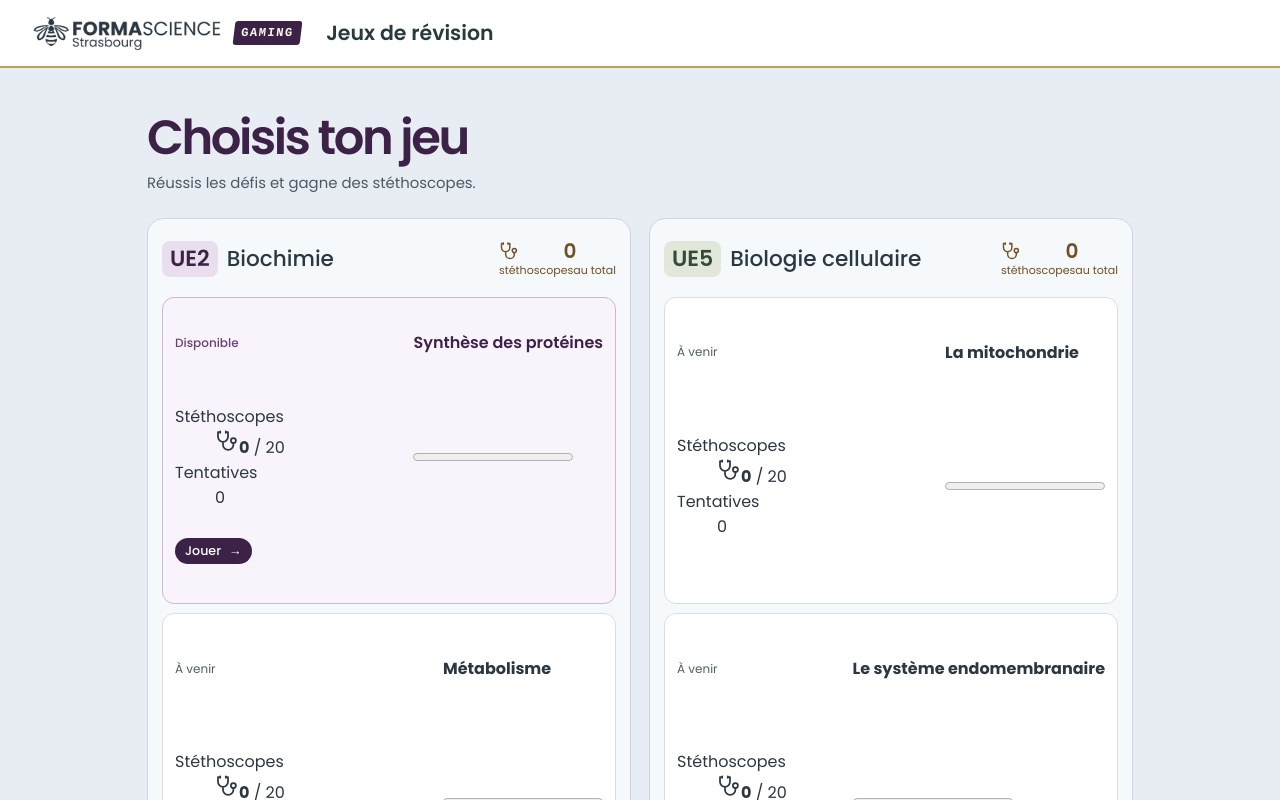
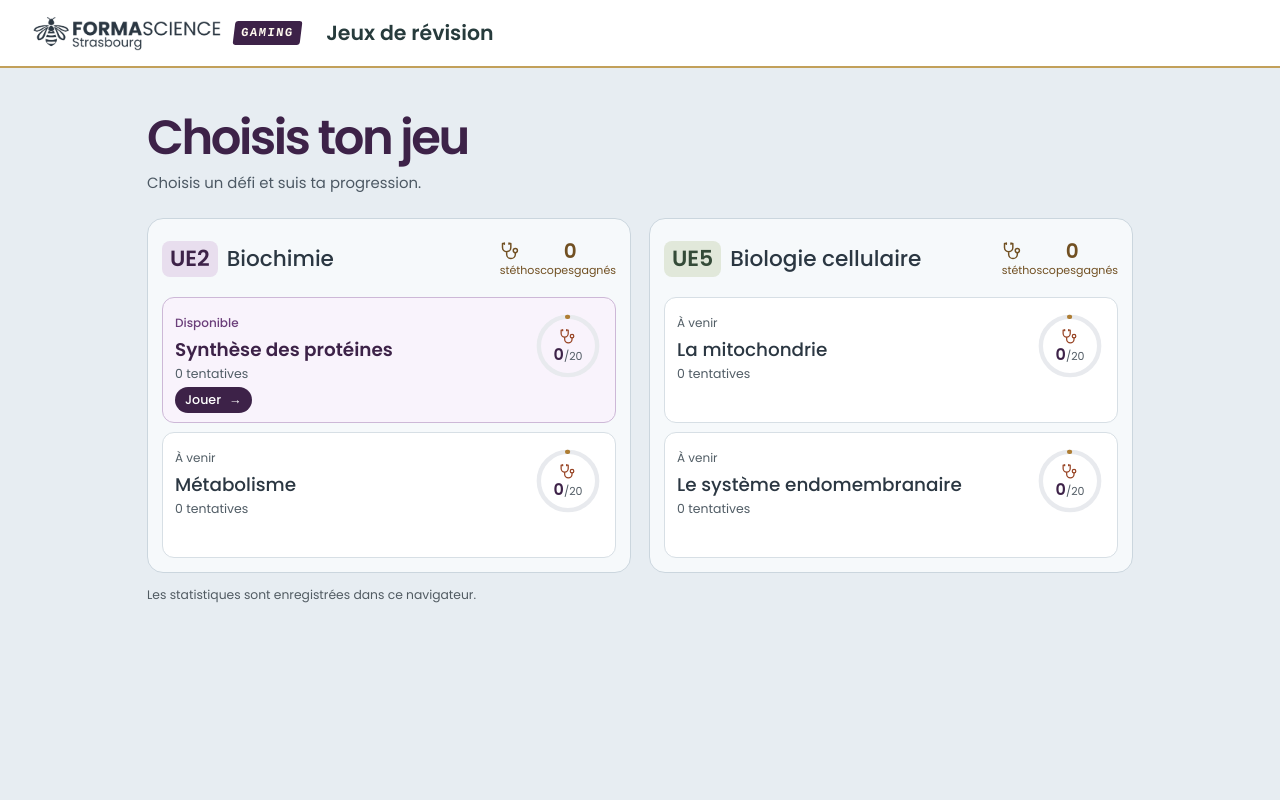
Before and after one commit to formascience-code/gaming, a Next.js app: page / in a window 1280 px wide. Shown: the top 800 px of the page. Built offline with nearby package versions, Linux system fonts and the light colour scheme.

Commit message:
Créer un nouvel accueil avec des cartes de jeu cliquables

```diff
--- a/app/page.tsx
+++ b/app/page.tsx
@@ -39,7 +39,7 @@ export default function GamingHome() {
     <main className={styles.library}>
       <section className={styles.intro} aria-labelledby="library-title">
         <h2 id="library-title">Choisis ton jeu</h2>
-        <p>Réussis les défis et gagne des stéthoscopes.</p>
+        <p>Choisis un défi et suis ta progression.</p>
       </section>
       <div className={styles.units}>
         {units.map(unit => {
@@ -47,8 +47,8 @@ export default function GamingHome() {
           const total = unitGames.reduce((sum, game) => sum + ('href' in game ? stats?.score ?? 0 : 0), 0);
           return <section key={unit.id} className={styles.unitBox} aria-labelledby={`unit-${unit.id}`}>
             <header className={styles.unitHeader}>
-              <h3 id={`unit-${unit.id}`}><span className={styles.unit}>{unit.id}</span> {unit.title}</h3>
-              <span className={styles.unitTotal}><Stethoscope size={24}/> <strong>{total}</strong> <span>stéthoscopes<br/>au total</span></span>
+              <h3 id={`unit-${unit.id}`}><span className={styles.unit}>{unit.id}</span><span>{unit.title}</span></h3>
+              <span className={styles.unitTotal}><Stethoscope size={24}/> <strong>{total}</strong> <span>stéthoscopes<br/>gagnés</span></span>
             </header>
             <ul className={styles.cards}>
                 {unitGames.map(game => {
@@ -57,15 +57,22 @@ export default function GamingHome() {
                   const score = available ? stats?.score ?? 0 : 0;
                   return <li key={game.title} className={available ? `${styles.card} ${styles.activeCard}` : styles.card}>
                     <div className={styles.content}>
-                      <span className={available ? `${styles.labels} ${styles.available}` : styles.labels}>{available ? 'Disponible' : 'À venir'}</span>
-                      <h4>{game.title}</h4>
-                      <dl className={styles.stats}>
-                        <div><dt>Stéthoscopes</dt><dd><Stethoscope size={24}/><strong>{score}</strong><span> / {maximum}</span></dd></div>
-                        <div><dt>Tentatives</dt><dd>{available ? stats?.attempts ?? '–' : 0}</dd></div>
-                      </dl>
-                      <progress className={styles.progress} value={score} max={maximum} aria-label={`Progression – ${game.title}`}/>
-                      {available && <a className={styles.play} href={game.href} aria-label={`Jouer à ${game.unit} – ${game.title}`}>{stats?.attempts ? 'Reprendre' : 'Jouer'} <span aria-hidden="true">→</span></a>}
+                      <div className={styles.details}>
+                        <span className={available ? `${styles.labels} ${styles.available}` : styles.labels}>{available ? 'Disponible' : 'À venir'}</span>
+                        <h4>{game.title}</h4>
+                        <p className={styles.attempts}>{available ? stats?.attempts ?? 0 : 0} {(available ? stats?.attempts : 0) === 1 ? 'tentative' : 'tentatives'}</p>
+                      </div>
+                      <div className={styles.score} role="img" aria-label={`${score} stéthoscopes gagnés sur ${maximum}`}>
+                        <svg viewBox="0 0 48 48" aria-hidden="true">
+                          <circle className={styles.track} cx="24" cy="24" r="20"/>
+                          <circle className={styles.fill} cx="24" cy="24" r="20" pathLength="100" strokeDasharray={`${100 * score / maximum} 100`} transform="rotate(-90 24 24)"/>
+                        </svg>
+                        <span aria-hidden="true"><Stethoscope size={17}/><span>{score}<small>/{maximum}</small></span></span>
+                      </div>
                     </div>
+                    {available && <a className={styles.play} href={game.href}>
+                      {stats?.attempts ? 'Reprendre' : 'Jouer'} <span className={styles.srOnly}>à {game.title}</span><span aria-hidden="true">→</span>
+                    </a>}
                   </li>;
                 })}
               </ul>
```
